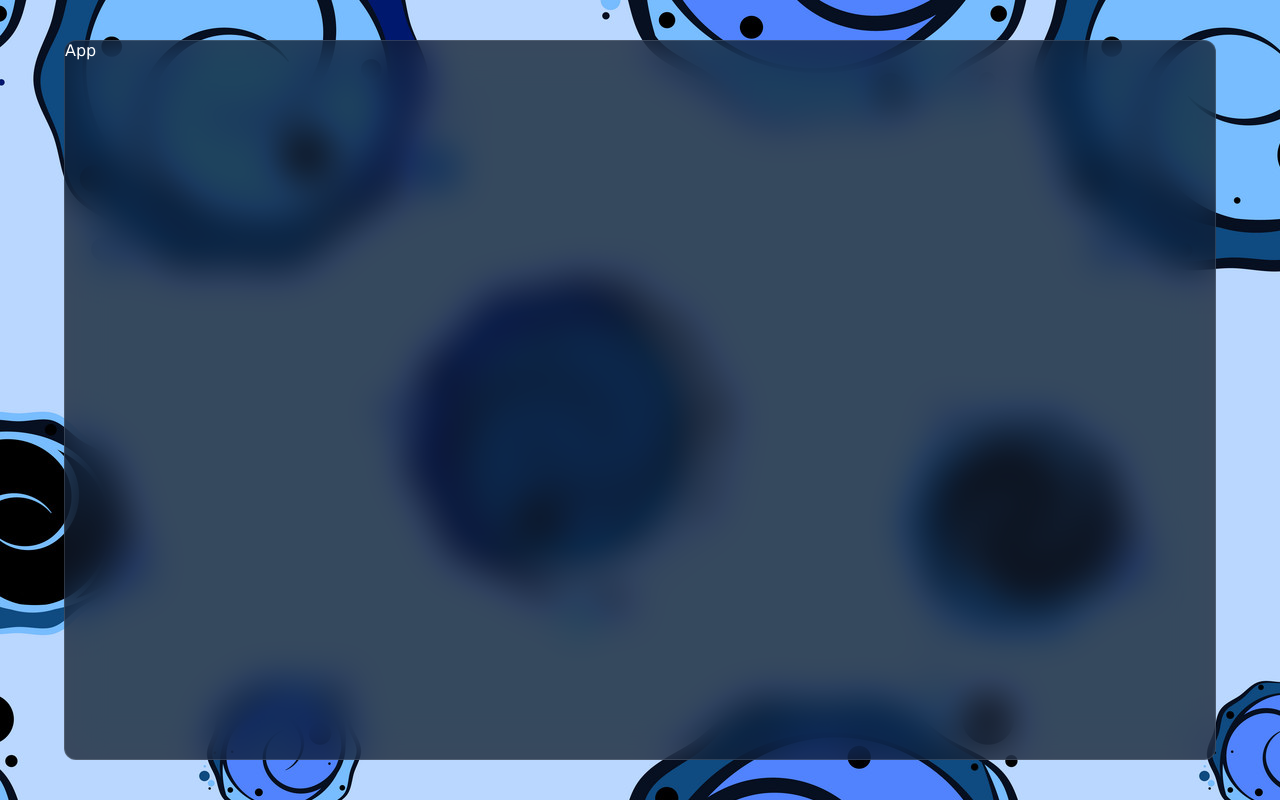
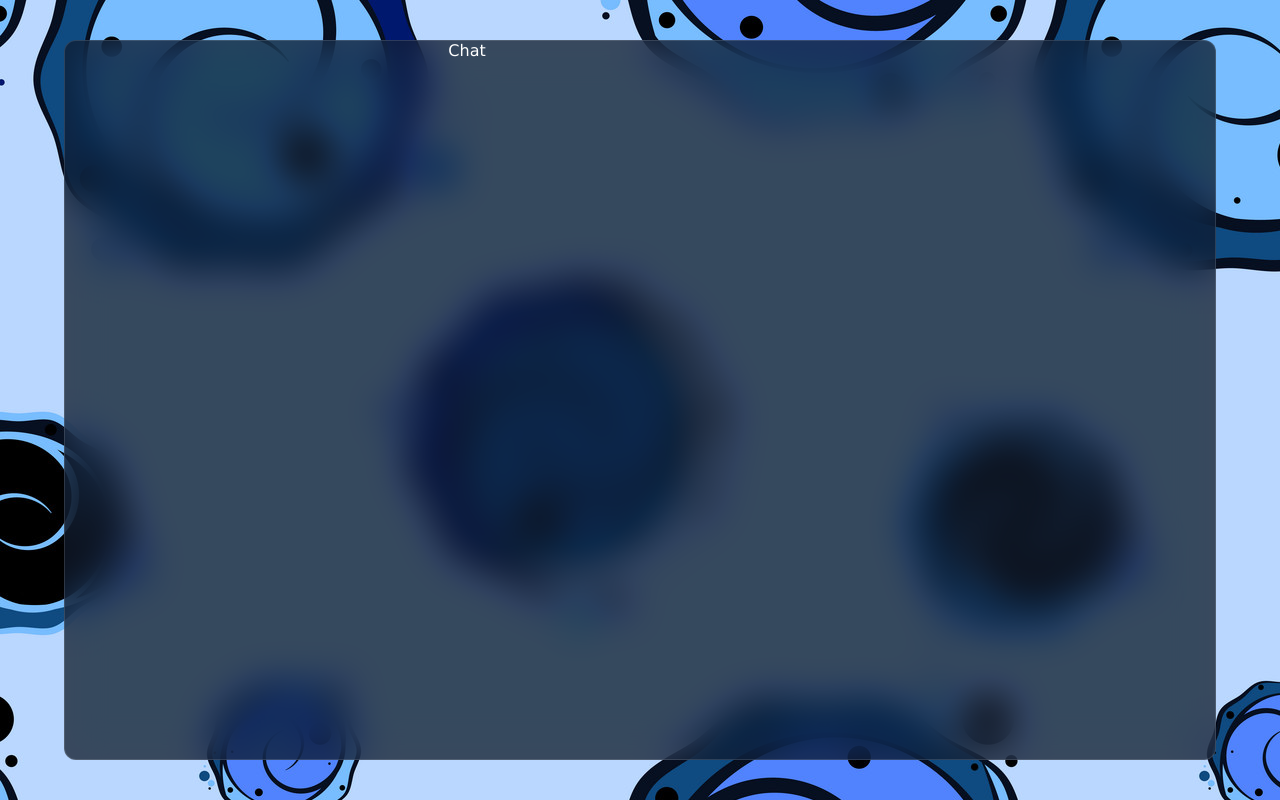
Before and after one commit to Bipin-Kalakheti/GuffGaff, a React (Vite) app: page / in a window 1280 px wide. Built offline with nearby package versions, Linux system fonts and the light colour scheme.

Commit message:
add chat app components

```diff
--- a/src/App.jsx
+++ b/src/App.jsx
@@ -1,7 +1,15 @@
+import List from "./components/list/List.jsx";
+import Chat from "./components/chat/Chat.jsx";
+import Detail from "./components/detail/Detail.jsx";
+
 const App = () => {
   return (
-    <div className='container'>App</div>
-  )
-}
+    <div className="container">
+      <List />
+      <Chat />
+      <Detail />
+    </div>
+  );
+};
 
-export default App
+export default App;
--- /dev/null
+++ b/src/components/chat/Chat.jsx
@@ -0,0 +1,7 @@
+import "./chat.css";
+
+const Chat = () => {
+  return <div className="chat">Chat</div>;
+};
+
+export default Chat;
--- /dev/null
+++ b/src/components/chat/chat.css
@@ -0,0 +1,3 @@
+.chat {
+  flex: 1;
+}
--- /dev/null
+++ b/src/components/detail/Detail.jsx
@@ -0,0 +1,8 @@
+import React from "react";
+import "./detail.css";
+
+function Detail() {
+  return <div className="detail"></div>;
+}
+
+export default Detail;
--- /dev/null
+++ b/src/components/detail/detail.css
@@ -0,0 +1,3 @@
+.detail {
+  flex: 1;
+}
--- /dev/null
+++ b/src/components/list/List.jsx
@@ -0,0 +1,9 @@
+import "./list.css";
+
+import React from "react";
+
+function List() {
+  return <div className="list"></div>;
+}
+
+export default List;
--- /dev/null
+++ b/src/components/list/list.css
@@ -0,0 +1,3 @@
+.list {
+  flex: 1;
+}
--- a/src/index.css
+++ b/src/index.css
@@ -11,6 +11,7 @@
   display: flex;
   align-items: center;
   justify-content: center;
+
   height: 100vh;
   color: white;
 }
@@ -22,5 +23,5 @@
   background-color: rgba(17, 25, 40, 0.75);
   backdrop-filter: blur(19px) saturate(180%);
   border: 1px solid rgba(255, 255, 255, 0.125);
-
+  display: flex;
 }
```
Also changed, not shown: public/favicon.png.
